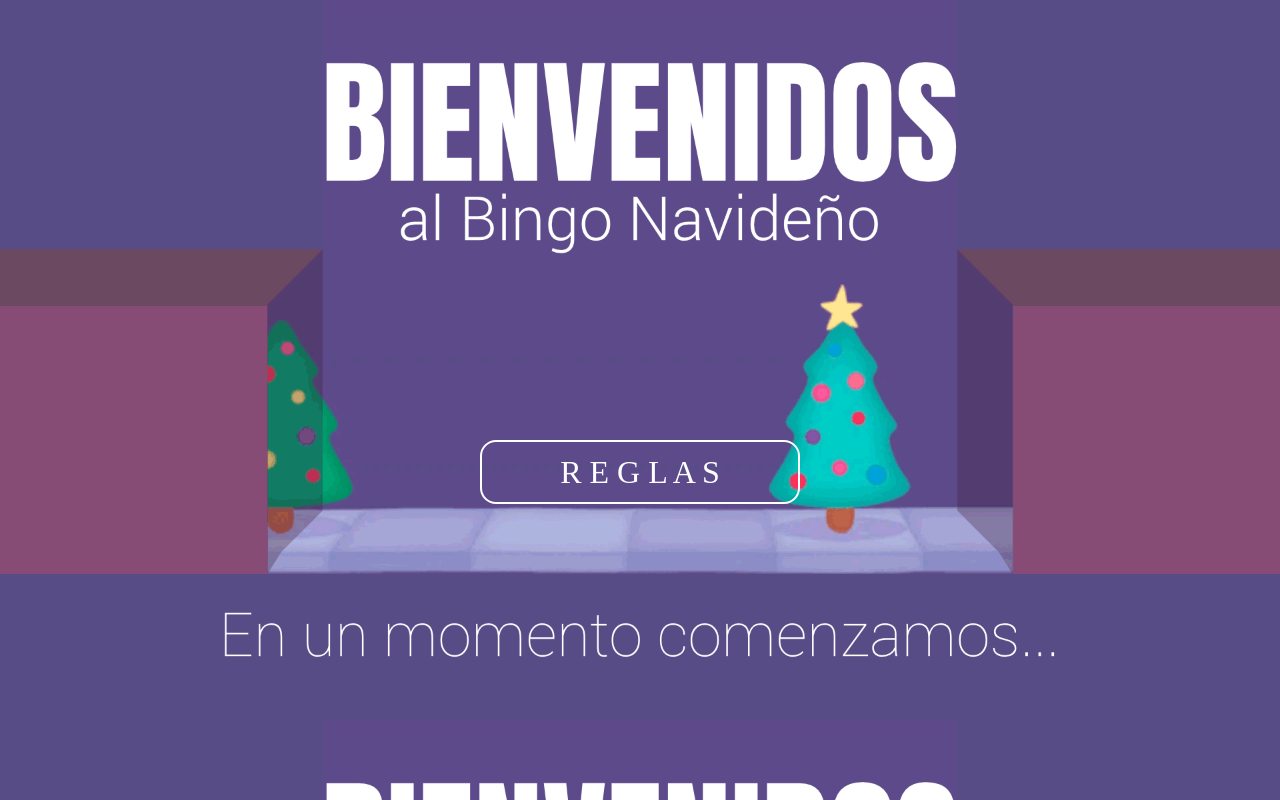
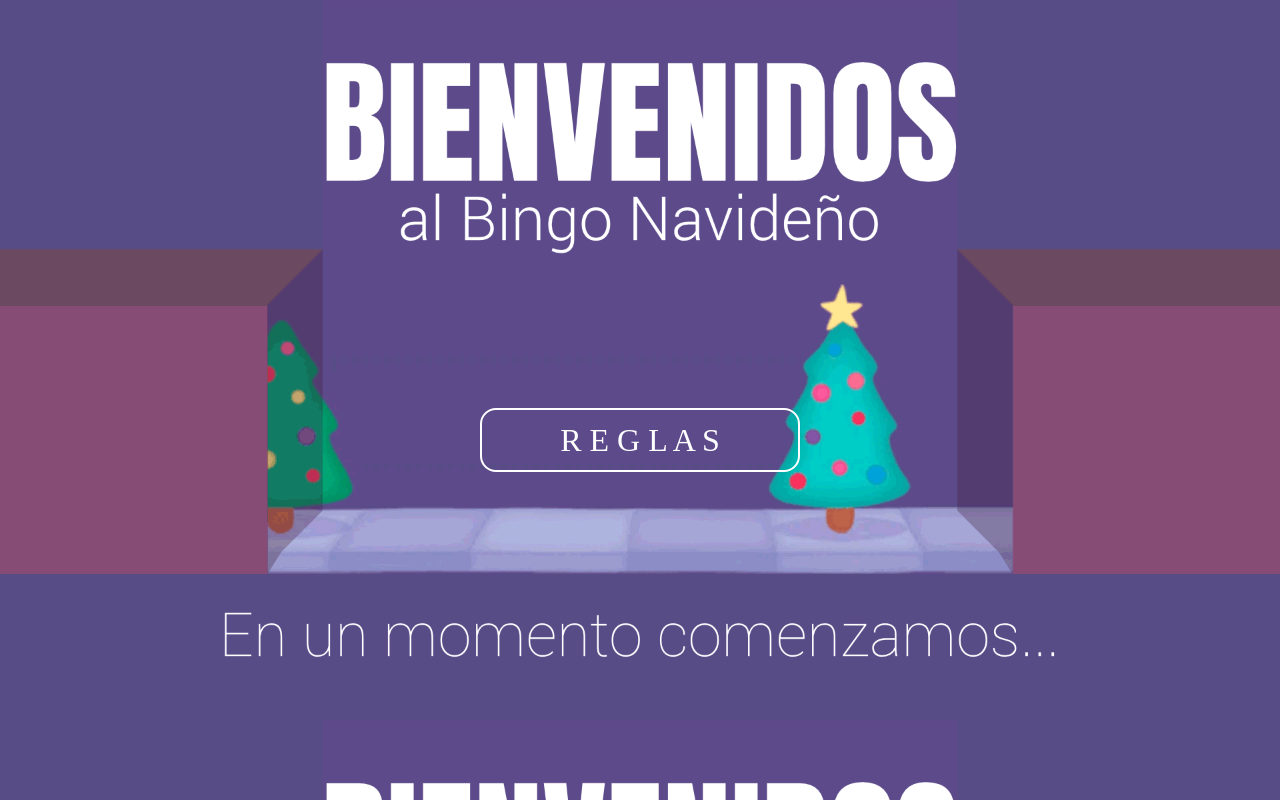
Before and after one commit to Rapidoso/bingo, a plain HTML site: page index.html in a window 1280 px wide. Drawn offline with Linux system fonts and the light colour scheme.

Commit message:
Pading de Button corregido del Index

```diff
--- a/index.css
+++ b/index.css
@@ -17,7 +17,7 @@ button:focus {
 }
 
 .botones button{
-    margin-top: 27rem;
+    margin-top: 25rem;
     font-family: "Roboto Regular";
     font-size: 2rem;
     border-radius: 1rem;
```
